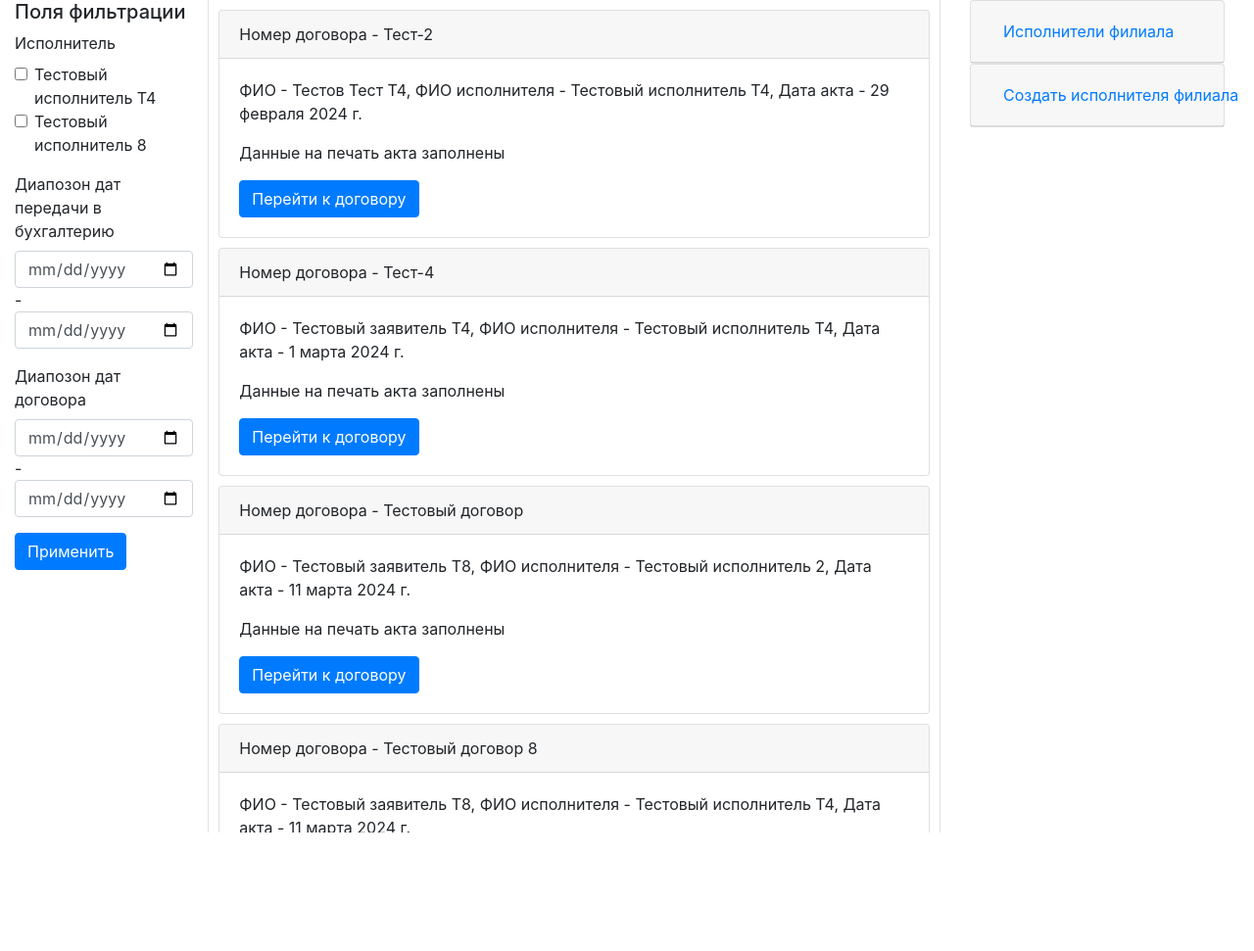
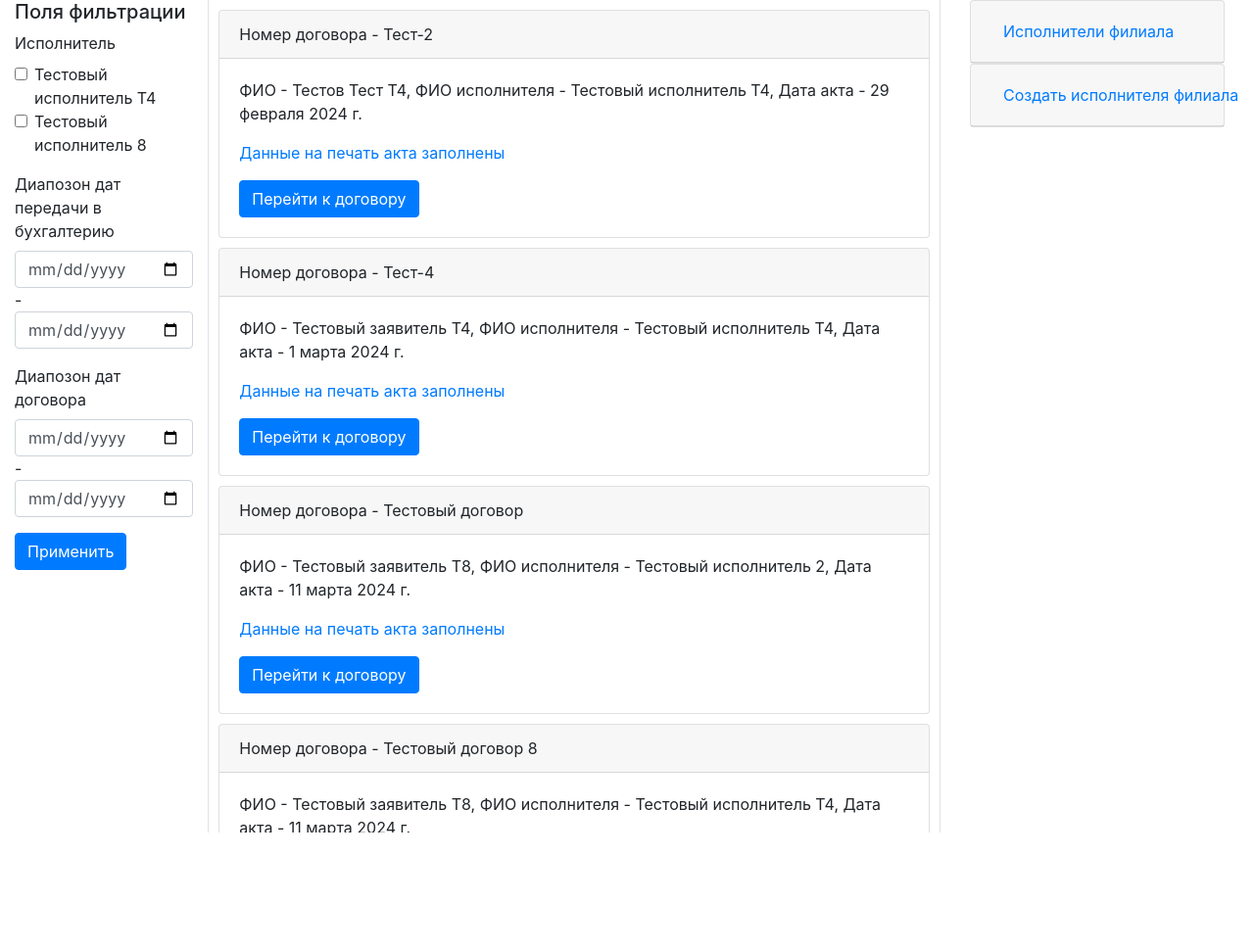
Before and after one commit to SuitBarlord/pay_orders, a Django app: page /paid_departure/filials/orders/1/ in a window 1280 px wide. Shown: the part 56-1027 px from the top of the page at 98% size. Run offline with Django 4.2, Linux system fonts and the light colour scheme; a user stored in the database is signed in; data comes from the database, SQL or seed files in the repository; both versions use the stored data as it was after the commit; some libraries are stand-ins or nearby versions.

Commit message:
добавлено уведомление о формировании договора на печать

```diff
--- a/engine/templates/orders/order.html
+++ b/engine/templates/orders/order.html
@@ -13,9 +13,9 @@
     <div class="card-body">
       <p class="card-text">ФИО - {{ order.fio }}, ФИО исполнителя - {{ order.exicutor }}, Цена - {{ order.price }}, Дата акта - {{ order.date_akt }}, Комментарий - {{ order.comment }}, Дата передачи в бухгалтерию - {{ order.date_buhgt }}</p>
       {% if not ready_files %}
-        <p>Файл договора еще не был сформирован</p>
+        <p class="text-warning">Файл договора еще не был сформирован</p>
       {% else %}
-        <p>Файл договора был сформирован</p>
+        <p class="text-primary">Файл договора был сформирован</p>
       {% endif %}
       <a href="{% url 'edit_order' order.pk %}" class="btn btn-primary">Редактировать</a>
       {% if order.contract_data.reestr_oferts %}
--- a/engine/templates/orders/orders.html
+++ b/engine/templates/orders/orders.html
@@ -21,9 +21,9 @@
           <div class="card-body">
             <p class="card-text">ФИО - {{ order.fio }}, ФИО исполнителя - {{ order.exicutor }}, Дата акта - {{ order.date_akt }}</p>
             {% if order.contract_data.reestr_oferts  %}
-              <p>Данные на печать акта заполнены</p>
+              <p class="text-primary">Данные на печать акта заполнены</p>
             {% else %}
-              <p>Данные на печать акта еще не заполнены</p>
+              <p class="text-warning">Данные на печать акта еще не заполнены</p>
             {% endif %}
             <a href="{% url 'get_order' id_order=order.pk %}" class="btn btn-primary">Перейти к договору</a>
           </div>
```
Also changed, not shown: db.sqlite3, 3 other files.
